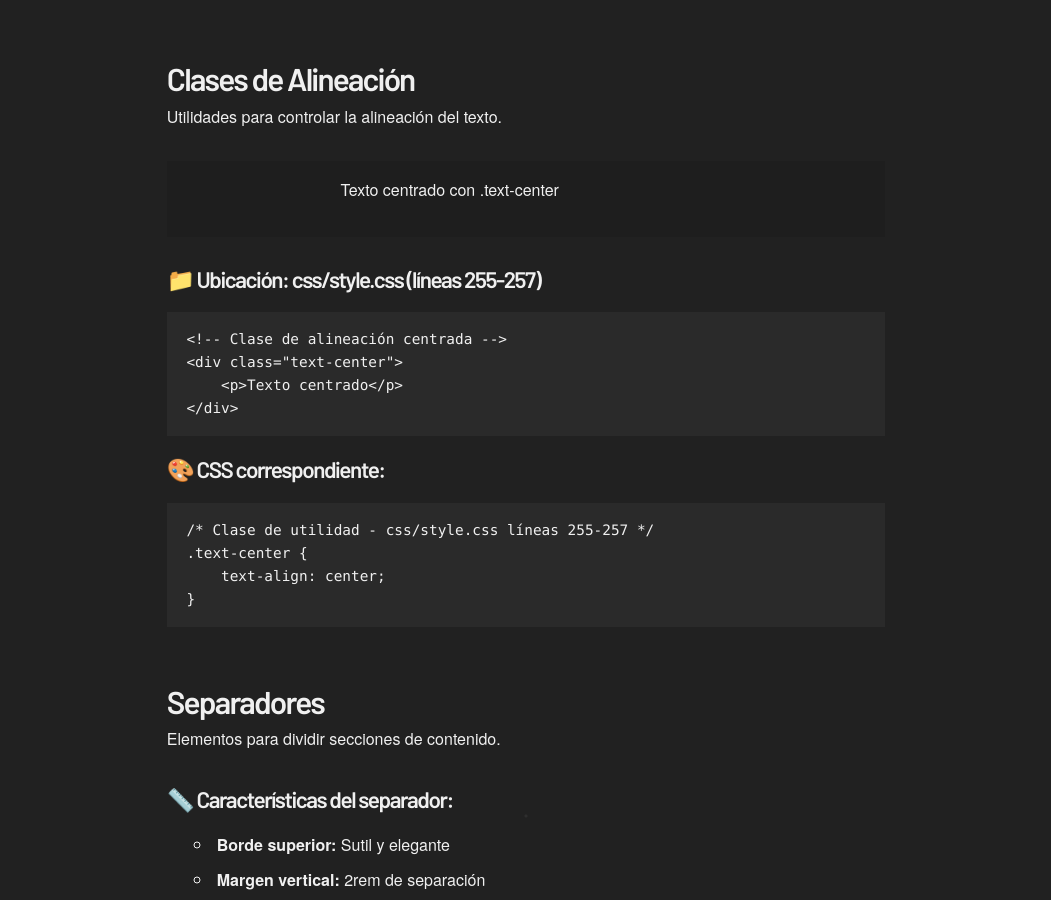
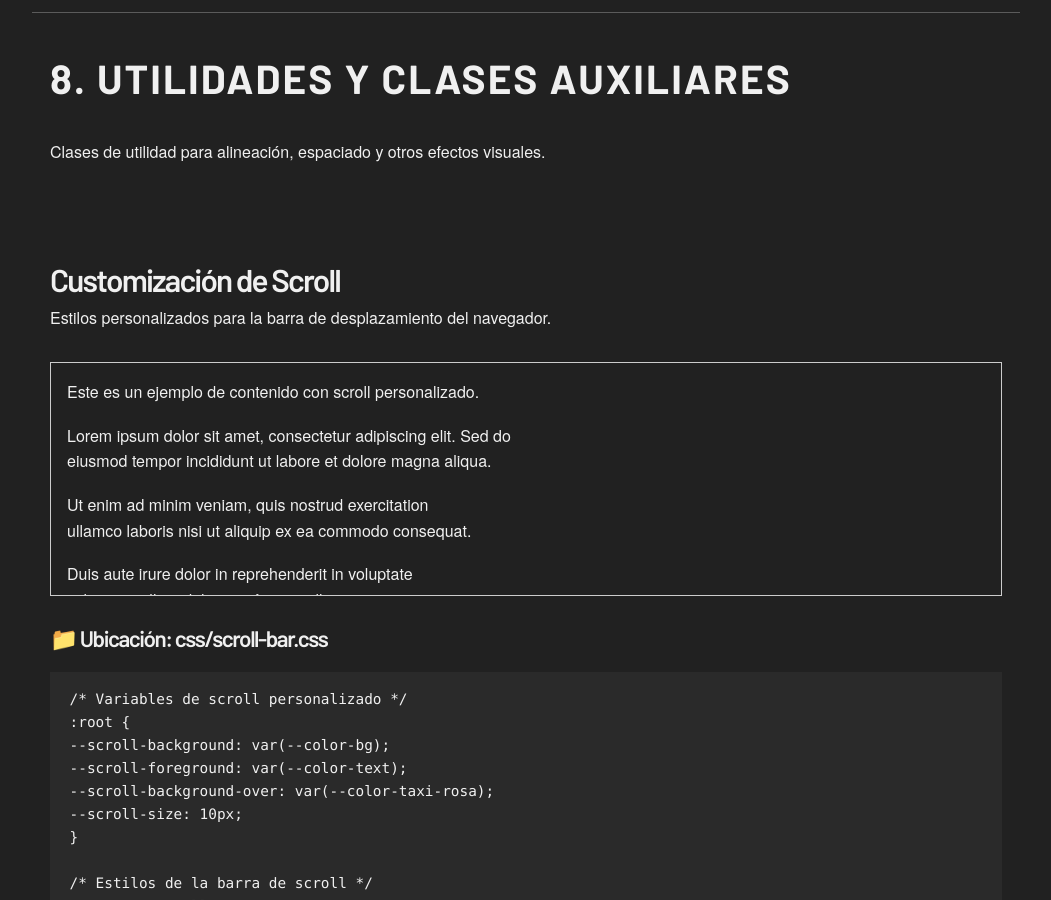
Before and after one commit to juanfuent-es/centro.movilidad-cdmx, a Jekyll site: the page built from componentes.html, in a window 1280 px wide and 900 px high, scrolled down 14934 px. Shown: the whole window, without its empty margins (114-1165 px from the left). Built offline with Jekyll 4.4.1, drawn with Linux system fonts in a browser that asks for light colours; some of the changed text lies outside the part shown.

Commit message:
Update Views

```diff
--- a/componentes.html
+++ b/componentes.html
@@ -27,14 +27,18 @@
 <header class="hero">
     <h1 class="stroke-white">Guía de <span class="color-pink">Componentes</span></h1>
     <p>Demo de componentes y estilos del sistema de diseño usados en el sitio.</p>
-    <a class="button button-pink" target="_blank" href="https://github.com/juanfuent-es/centro.html-layout/blob/master/componentes.html" title="Ver este archivo en GitHub"><i class="fa-brands fa-github"></i> Ver Código Fuente</a>
+    <a class="button button-pink" target="_blank"
+        href="https://github.com/juanfuent-es/centro.html-layout/blob/master/componentes.html"
+        title="Ver este archivo en GitHub"><i class="fa-brands fa-github"></i> Ver Código Fuente</a>
 </header>
 
-<main class="container">
 <section class="row">
     <header class="columns twelve">
-            <h2 class="color-pink">Documentación de Componentes<br><small class="color-white">Índice y referencias rápidas</small></h2>
-            <p>Esta página lista los componentes reales del proyecto (tipografía, colores, hero, navegación, botones, grid, utilidades) con ejemplos y código. Referencias a <code>_includes/header.html</code>, <code>_includes/head.html</code> y <code>css/style.css</code>.</p>
+        <h2 class="color-pink">Documentación de Componentes<br><small class="color-white">Índice y referencias
+                rápidas</small></h2>
+        <p>Esta página lista los componentes reales del proyecto (tipografía, colores, hero, navegación, botones,
+            grid, utilidades) con ejemplos y código. Referencias a <code>_includes/header.html</code>,
+            <code>_includes/head.html</code> y <code>css/style.css</code>.</p>
     </header>
     <nav role="navigation" aria-label="Índice de componentes">
         <h3>Índice</h3>
@@ -48,6 +52,7 @@
             <li><a href="#grid" title="Sistema de grid">Sistema de Grid</a></li>
             <li><a href="#tipografia-espaciado" title="Tipografía y espaciado">Tipografía y Espaciado</a></li>
             <li><a href="#utilidades" title="Clases utilitarias">Utilidades</a></li>
+            <li><a href="#scroll-custom" title="Customización de scroll">Customización de Scroll</a></li>
             <li><a href="#ejemplo-pagina" title="Estructura completa">Ejemplo de Página</a></li>
         </ol>
     </nav>
@@ -63,10 +68,12 @@
 
         <section>
             <h3>Ejemplo de H3</h3>
-            <p>Ut enim ad minim veniam, quis nostrud exercitation ullamco laboris nisi ut aliquip ex ea commodo consequat.</p>
+            <p>Ut enim ad minim veniam, quis nostrud exercitation ullamco laboris nisi ut aliquip ex ea commodo
+                consequat.</p>
 
             <h4>Ejemplo de H4</h4>
-            <p>Duis aute irure dolor in reprehenderit in voluptate velit esse cillum dolore eu fugiat nulla pariatur.</p>
+            <p>Duis aute irure dolor in reprehenderit in voluptate velit esse cillum dolore eu fugiat nulla
+                pariatur.</p>
         </section>
 
         <!-- CÓDIGO DE EJEMPLO: Mostrar cómo implementar los títulos -->
@@ -88,6 +95,12 @@
 h1 { font-size: 4em; }
 h2 { font-size: 3em; }
 h3 { font-size: 2em; }</code></pre>
+
+            <a class="button button-pink" target="_blank"
+                href="https://github.com/juanfuent-es/centro.html-layout/blob/master/css/typography.css"
+                title="Ver archivo de tipografía en GitHub">
+                <i class="fas fa-code"></i> Ver Código CSS - Tipografía
+            </a>
             </aside>
     </article>
 </section>
@@ -118,7 +131,8 @@
             <p class="color-orange">Texto en color naranja (metro)</p>
             <p class="color-red">Texto en color rojo (alto)</p>
             <p class="color-asfalto">Texto en color asfalto</p>
-            <p class="color-white" style="background: var(--color-asfalto); padding: 0.5em;">Texto en color blanco</p>
+            <p class="color-white" style="background: var(--color-asfalto); padding: 0.5em;">Texto en color blanco
+            </p>
         </section>
 
         <!-- CÓDIGO DE EJEMPLO -->
@@ -142,6 +156,12 @@
 --color-asfalto: #212121;         /* Asfalto urbano */
 --color-white: #FFFFFF;          /* Texto sobre fondo oscuro */
 }</code></pre>
+
+            <a class="button button-green" target="_blank"
+                href="https://github.com/juanfuent-es/centro.html-layout/blob/master/css/colors-backgrounds.css"
+                title="Ver archivo de colores en GitHub">
+                <i class="fas fa-palette"></i> Ver Código CSS - Colores
+            </a>
         </aside>
     </article>
 
@@ -180,6 +200,12 @@
 .stroke-red { -webkit-text-stroke: 1px var(--color-stop-rojo); }
 .stroke-white { -webkit-text-stroke: 1px var(--color-white); }
 .stroke-asphalt { -webkit-text-stroke: 1px var(--color-asfalto); }</code></pre>
+
+            <a class="button button-orange" target="_blank"
+                href="https://github.com/juanfuent-es/centro.html-layout/blob/master/css/colors-backgrounds.css"
+                title="Ver archivo de contornos en GitHub">
+                <i class="fas fa-paint-brush"></i> Ver Código CSS - Contornos
+            </a>
         </aside>
     </article>
 </section>
@@ -191,7 +217,8 @@
     <article id="componente-hero" class="columns twelve" tabindex="-1">
         <header>
             <h2>3. Componente Hero</h2>
-            <p>El componente hero se utiliza para títulos principales con fondo de color. Es el elemento más prominente de cada página.</p>
+            <p>El componente hero se utiliza para títulos principales con fondo de color. Es el elemento más
+                prominente de cada página.</p>
         </header>
     </article>
 </section>
@@ -240,6 +267,12 @@
 .hero p {
 font-size: var(--font-size-lg);
 }</code></pre>
+
+            <a class="button button-pink" target="_blank"
+                href="https://github.com/juanfuent-es/centro.html-layout/blob/master/css/articles-sections.css"
+                title="Ver archivo de secciones en GitHub">
+                <i class="fas fa-window-maximize"></i> Ver Código CSS - Hero
+            </a>
         </aside>
         <aside class="code-example">
             <h4>Características del hero:</h4>
@@ -261,7 +294,8 @@
     <article id="nav-link" class="columns twelve" tabindex="-1">
         <header>
             <h2>4. Enlaces de Navegación (.nav-link)</h2>
-            <p>Los enlaces de navegación son componentes interactivos con colores específicos y comportamiento responsive. Se adaptan automáticamente según el tamaño de pantalla.</p>
+            <p>Los enlaces de navegación son componentes interactivos con colores específicos y comportamiento
+                responsive. Se adaptan automáticamente según el tamaño de pantalla.</p>
         </header>
     </article>
 </section>
@@ -332,6 +366,12 @@
 gap: .25em;
 flex-direction: column;
 }</code></pre>
+
+            <a class="button button-red" target="_blank"
+                href="https://github.com/juanfuent-es/centro.html-layout/blob/master/css/nav-link.css"
+                title="Ver archivo de navegación en GitHub">
+                <i class="fas fa-compass"></i> Ver Código CSS - Navegación
+            </a>
         </aside>
 
         <!-- INFORMACIÓN ADICIONAL -->
@@ -370,7 +410,8 @@
     <article class="columns twelve">
         <header>
             <h2>5. Botones</h2>
-            <p>Los botones utilizan la clase <code>.button</code> con estilos consistentes y comportamiento interactivo.</p>
+            <p>Los botones utilizan la clase <code>.button</code> con estilos consistentes y comportamiento
+                interactivo.</p>
         </header>
     </article>
 </section>
@@ -416,6 +457,12 @@
 background-color: var(--color-primary);
 color: var(--color-bg);
 }</code></pre>
+
+            <a class="button button-orange" target="_blank"
+                href="https://github.com/juanfuent-es/centro.html-layout/blob/master/css/button.css"
+                title="Ver archivo de botones en GitHub">
+                <i class="fas fa-mouse-pointer"></i> Ver Código CSS - Botones
+            </a>
         </aside>
     </article>
 
@@ -462,7 +509,8 @@
     <article class="columns twelve">
         <header>
             <h2>6. Sistema de Grid</h2>
-            <p>El sistema utiliza clases de columnas para crear layouts responsive. Basado en un sistema de 12 columnas.</p>
+            <p>El sistema utiliza clases de columnas para crear layouts responsive. Basado en un sistema de 12
+                columnas.</p>
         </header>
     </article>
 </section>
@@ -554,7 +602,8 @@
     <article class="columns twelve">
         <header>
             <h2>7. Tipografía y Espaciado</h2>
-            <p>El sistema utiliza variables CSS para tamaños de fuente responsive y fuentes específicas para diferentes propósitos.</p>
+            <p>El sistema utiliza variables CSS para tamaños de fuente responsive y fuentes específicas para
+                diferentes propósitos.</p>
         </header>
     </article>
 </section>
@@ -594,6 +643,12 @@
 --font-size-base: 1.35rem;
 --font-size-lg: 1.5rem;
 }</code></pre>
+
+            <a class="button button-green" target="_blank"
+                href="https://github.com/juanfuent-es/centro.html-layout/blob/master/css/typography.css"
+                title="Ver archivo de tipografía en GitHub">
+                <i class="fas fa-font"></i> Ver Código CSS - Tipografía
+            </a>
         </aside>
     </article>
 
@@ -659,6 +714,61 @@
     </article>
 </section>
 
+<!-- SECCIÓN SCROLL: Customización de scroll -->
+<section class="row">
+    <article id="scroll-custom" class="columns twelve" tabindex="-1">
+        <header>
+            <h3>Customización de Scroll</h3>
+            <p>Estilos personalizados para la barra de desplazamiento del navegador.</p>
+        </header>
+
+        <section class="scroll-demo">
+            <div style="height: 200px; overflow-y: auto; border: 1px solid #ccc; padding: 1em;">
+                <p>Este es un ejemplo de contenido con scroll personalizado.</p>
+                <p>Lorem ipsum dolor sit amet, consectetur adipiscing elit. Sed do eiusmod tempor incididunt ut labore et dolore magna aliqua.</p>
+                <p>Ut enim ad minim veniam, quis nostrud exercitation ullamco laboris nisi ut aliquip ex ea commodo consequat.</p>
+                <p>Duis aute irure dolor in reprehenderit in voluptate velit esse cillum dolore eu fugiat nulla pariatur.</p>
+                <p>Excepteur sint occaecat cupidatat non proident, sunt in culpa qui officia deserunt mollit anim id est laborum.</p>
+                <p>Sed ut perspiciatis unde omnis iste natus error sit voluptatem accusantium doloremque laudantium.</p>
+                <p>Totam rem aperiam, eaque ipsa quae ab illo inventore veritatis et quasi architecto beatae vitae dicta sunt explicabo.</p>
+            </div>
+        </section>
+
+        <!-- CÓDIGO DE EJEMPLO -->
+        <aside class="code-example">
+            <h4>📁 Ubicación: css/scroll-bar.css</h4>
+            <pre><code>/* Variables de scroll personalizado */
+:root {
+--scroll-background: var(--color-bg);
+--scroll-foreground: var(--color-text);
+--scroll-background-over: var(--color-taxi-rosa);
+--scroll-size: 10px;
+}
+
+/* Estilos de la barra de scroll */
+::-webkit-scrollbar {
+background-color: var(--scroll-background);
+height: var(--scroll-size);
+width: var(--scroll-size);
+}
+
+::-webkit-scrollbar-thumb {
+background-color: var(--scroll-foreground);
+}
+
+::-webkit-scrollbar-thumb:hover {
+background-color: var(--scroll-background-over);
+}</code></pre>
+
+            <a class="button button-pink" target="_blank"
+                href="https://github.com/juanfuent-es/centro.html-layout/blob/master/css/scroll-bar.css"
+                title="Ver archivo de scroll en GitHub">
+                <i class="fas fa-scroll"></i> Ver Código CSS - Scroll
+            </a>
+        </aside>
+    </article>
+</section>
+
 <section class="row">
     <!-- CLASES DE ALINEACIÓN -->
     <article class="columns twelve">
@@ -686,6 +796,12 @@
 .text-center {
 text-align: center;
 }</code></pre>
+
+            <a class="button button-blue" target="_blank"
+                href="https://github.com/juanfuent-es/centro.html-layout/blob/master/css/typography.css"
+                title="Ver archivo de utilidades en GitHub">
+                <i class="fas fa-tools"></i> Ver Código CSS - Utilidades
+            </a>
         </aside>
     </article>
 
@@ -719,6 +835,12 @@
 border-top: 1px solid rgba(255, 255, 255, 0.2);
 margin: 2rem 0;
 }</code></pre>
+
+            <a class="button button-purple" target="_blank"
+                href="https://github.com/juanfuent-es/centro.html-layout/blob/master/css/scroll-bar.css"
+                title="Ver archivo de scroll en GitHub">
+                <i class="fas fa-scroll"></i> Ver Código CSS - Scroll
+            </a>
         </aside>
     </article>
 </section>
--- a/css/articles-sections.css
+++ b/css/articles-sections.css
@@ -172,17 +172,6 @@
     opacity: 0.3;
 }
 
-.separator {
-    height: var(--border-width-thick);
-    background: linear-gradient(90deg,
-        transparent,
-        var(--color-primary),
-        transparent
-    );
-    margin: 3rem 0;
-    border: none;
-}
-
 /* ============================================
    CONTENEDORES
    ============================================ */
```
Also changed, not shown: proyectos.html (+16 -5 lines). Lines whose indentation alone changed are shown as unchanged.
